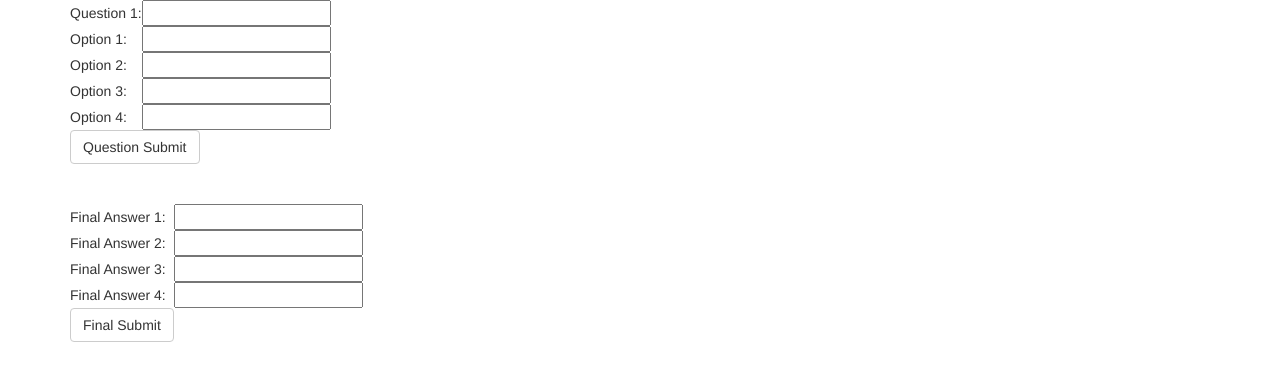
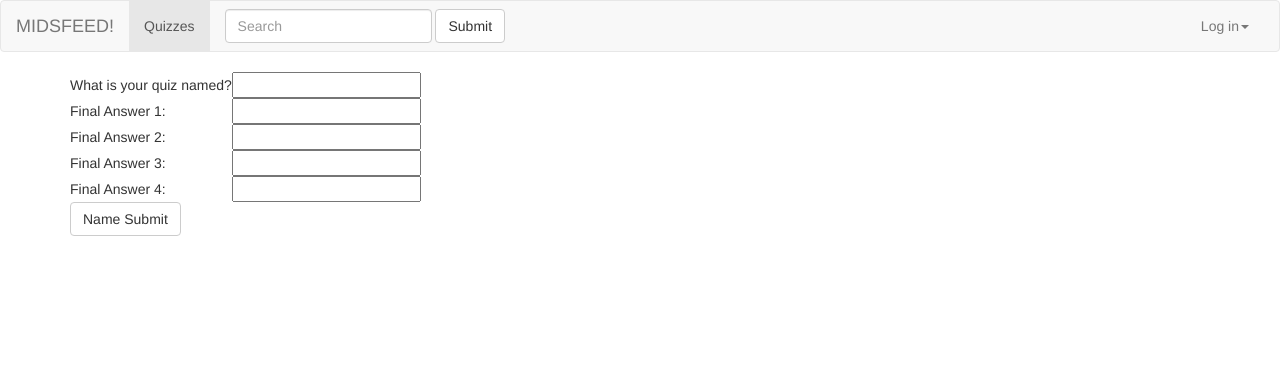
Before and after one commit to m193480/MidsFeed, a PHP site: page /QuizForm.php in a window 1280 px wide. Shown: the top 381 px of the page. Run offline with PHP 8.4, Linux system fonts and the light colour scheme.

Commit message:
Add files via upload
The permission seems to not work for some reason.
Output csv file should look like:
filename|answer|answer|answer|answer|question|option|option|option|option|question|option|option|option|option| ... etc up to 10 times

```diff
--- a/QuizForm.php
+++ b/QuizForm.php
@@ -25,42 +25,58 @@
 </head>
 
   <body>
+    <?php require_once("navbar.php"); ?>
 
-
-  <form method="POST" action="quiz.php">
+<!-- save to file -->
+  <form method="POST" action="?">
     <?php
     session_start();
+
     if(!isset($_SESSION['i'])) {
       $_SESSION['i'] = 0;
+      echo "<div class = 'container'><table> <tr><td>";
+      echo "What is your quiz named? </td><td><input type = 'text' name ='name' maxlength='140' /> </td></tr>";
+      for($j=0;$j<4;$j++) {
+        $n = $j + 1;
+        echo "<tr><td>Final Answer $n: </td><td><input type='text' name = 'answer[$j]' maxlength ='50' /></td></tr>";
+      }
+      echo "<tr><td colspan = '2'><input type='submit' class='btn btn-default' value='Name Submit' /></td></tr></table></div>";
     }else {
-      $_SESSION['i'] = $_SESSION['i'] + 1;
+      if($_SESSION['i'] >= 10 || isset($_POST['done'])) {
+        exit();
+      }
+      if(!isset($_SESSION['name'])) {
+        $_SESSION['name'] = $_POST['name'];
+        $name = $_SESSION['name'] . '.csv';
+        $out = fopen($name,'x');
+        fputcsv($out,array($_SESSION['name'],$_POST['answer'][0],$_POST['answer'][1],$_POST['answer'][2],$_POST['answer'][3]), '|');
+        fclose($out);
+      } else {
+        $name = $_SESSION['name'] . '.csv';
+        $out = fopen($name,'a');
+      }
+      if($_SESSION['i'] != 0) {
+        $index = $_SESSION['i'] - 1;
+        $array = array($_POST[$index]['question'],$_POST[$index]['option'][0],$_POST[$index]['option'][1],$_POST[$index]['option'][2],$_POST[$index]['option'][3]);
+        fputcsv($out, $array, '|');
+
+        fclose($out);
       }
       $i = $_SESSION['i'] + 1;
-    if(!($_SESSION['i']>9)) {
       echo "<div class = 'container'><table> <tr><td>";
       echo "Question $i:</td><td><input type='text' name = 'questions[{$_SESSION['i']}]['question']' maxlength ='140' /></td></tr>";
       for($j=0;$j<4;$j++) {
         $n = $j + 1;
-      echo "<tr><td>Option $n: </td><td><input type='text' name = 'questions[{$_SESSION['i']}]['options']' maxlength ='50' /></td></tr>";
+        echo "<tr><td>Option $n: </td><td><input type='text' name = 'questions[{$_SESSION['i']}]['option'][$j]' maxlength ='50' /></td></tr>";
+      } if($_SESSION['i'] == 9) {
+        echo "<tr><td colspan = '2'><input type='submit' class='btn btn-default' value='Final Question Submit' /></td></tr></table></div>";
+      } else {
+        echo "<tr><td colspan = '2'><input type='submit' class='btn btn-default' value='Question Submit' /></td></tr><tr><td colspan = '2'><input type='submit' class='btn btn-default' value='Done' name='done' /></td></tr></table></div>";
       }
+      $_SESSION['i'] = $_SESSION['i'] + 1;
 
-      echo "<tr><td colspan = '2'><input type='submit' class='btn btn-default' value='Question Submit' /></td></tr></table></div>";
     }
-
     ?>
-     <br />
-     <br />
-  </form>
-  <form method ="POST" action="quiz.php">
-  <?php
-  echo "<div class = 'container'><table>";
-  for($j=0;$j<4;$j++) {
-    $n = $j + 1;
-    echo "<tr><td>Final Answer $n: </td><td><input type='text' name = 'answers[]' maxlength ='50' /></td></tr>";
-  }
-  echo "<input type='hidden' value = '$_POST' />";
-  echo "<tr><td><input type='submit' class='btn btn-default' value='Final Submit' /></td></tr></table></div>"; ?>
-  </form>
 
   </body>
 </html>
```
Lines whose indentation alone changed are shown as unchanged.
